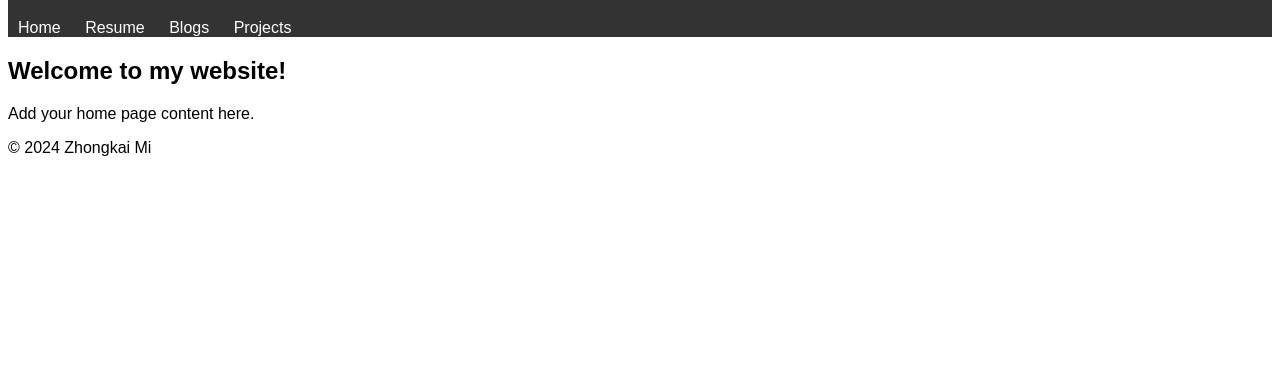
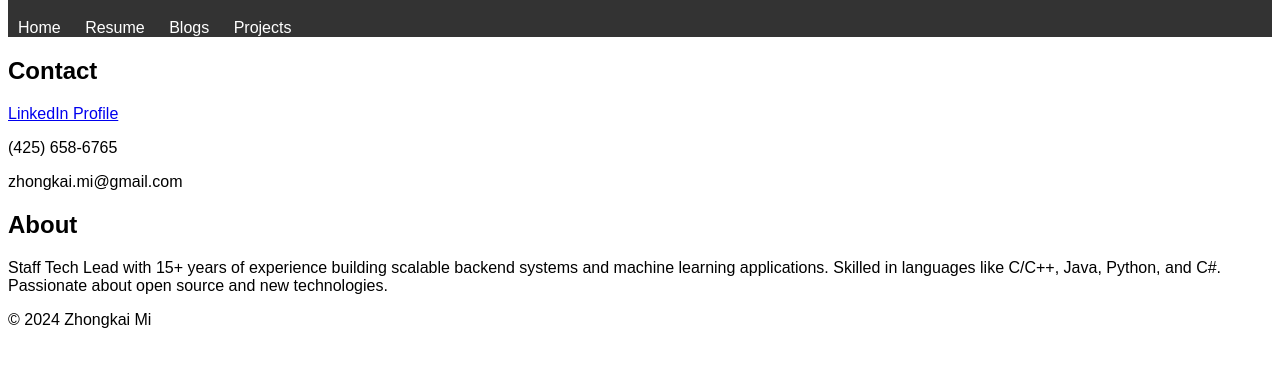
Before and after one commit to washingtonzju/washingtonzju.github.io, a plain HTML site: page index.html in a window 1280 px wide. Shown: the part 61-428 px from the top of the page. Drawn offline with Linux system fonts and the light colour scheme.

Commit message:
Update index.html

```diff
--- a/index.html
+++ b/index.html
@@ -15,15 +15,28 @@
     <a href="projects.html">Projects</a>
   </nav>
 </header>
-
-<main>
-  <h2>Welcome to my website!</h2>
-  <p>Add your home page content here.</p>
-</main>
-
+<section id="contact">
+  <h2>Contact</h2>
+  <p>
+    <a href="https://www.linkedin.com/in/zhongkai-mi-81731017">
+      LinkedIn Profile
+    </a>
+  </p>
+  <p>
+    (425) 658-6765
+  </p>
+  <p>
+    zhongkai.mi@gmail.com
+  </p>
+</section>
+<section id="about">
+  <h2>About</h2>
+  <p>
+    Staff Tech Lead with 15+ years of experience building scalable backend systems and machine learning applications. Skilled in languages like C/C++, Java, Python, and C#. Passionate about open source and new technologies.
+  </p>
+</section>
 <footer>
   <p>&copy; 2024 Zhongkai Mi</p>
 </footer>
-
 </body>
 </html>
```
